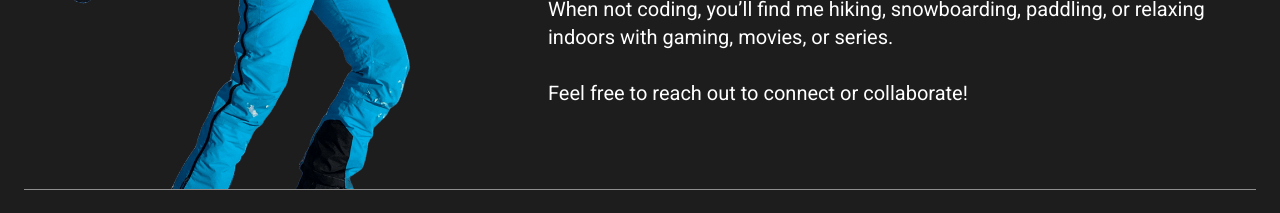
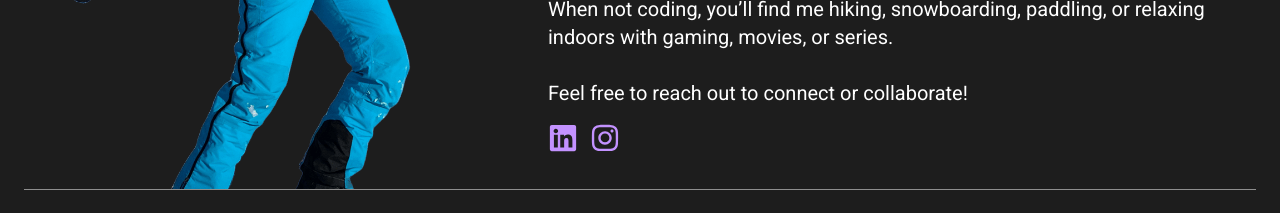
Before and after one commit to annechh/portfolio-2, a React (Vite) app: page / in a window 1280 px wide. Shown: the part 2440-2653 px from the top of the page. Built offline with nearby package versions, Linux system fonts and the light colour scheme.

Commit message:
updated some types and added links to linkedIn and instagram

```diff
--- a/src/components/About.tsx
+++ b/src/components/About.tsx
@@ -1,5 +1,7 @@
 import { motion } from 'framer-motion';
 import { aboutData } from '../data/aboutData';
+import { FaInstagram, FaLinkedin } from 'react-icons/fa';
+import { Link } from 'react-router-dom';
 
 export default function About() {
   return (
@@ -39,6 +41,14 @@ export default function About() {
         </motion.div>
         <div className="max-w-[740px] w-full p-6">
           <p className="lg:text-xl mb-4 whitespace-pre-line"> {aboutData.description}</p>
+          <div className="flex gap-3">
+            <Link to={aboutData.connect.linkedIn} target="_blank">
+              <FaLinkedin className="text-pink text-3xl" />
+            </Link>
+            <Link to={aboutData.connect.instagram} target="_blank">
+              <FaInstagram className="text-pink text-3xl" />
+            </Link>
+          </div>
         </div>
       </motion.div>
     </section>
--- a/src/data/aboutData.ts
+++ b/src/data/aboutData.ts
@@ -1,7 +1,8 @@
 import image_1 from '../assets/images/Anne1.png';
 import image_2 from '../assets/images/Anne2.png';
+import { AboutType, IntroType } from '../types/commons';
 
-export const introductionData = {
+export const introductionData: IntroType = {
   title: 'Designing, building and always learning',
   intro1: `Hello, I'm Anne`,
   intro2: 'From Figma to functional – bringing interfaces to life.',
@@ -11,7 +12,7 @@ export const introductionData = {
   },
 };
 
-export const aboutData = {
+export const aboutData: AboutType = {
   title: 'About Me',
   description: `
   Hi! 👋
@@ -28,4 +29,8 @@ export const aboutData = {
     url: image_2,
     alt: 'Girl in snowboard clothes with arms spread wide, smiling at the camera behind a balaclava mask and goggles',
   },
+  connect: {
+    linkedIn: 'https://www.linkedin.com/in/anne-cathrine-hauge-b893bbb3/',
+    instagram: 'https://www.instagram.com/skofant/',
+  },
 };
```
Also changed, not shown: src/types/commons.ts (+15 -3 lines).
